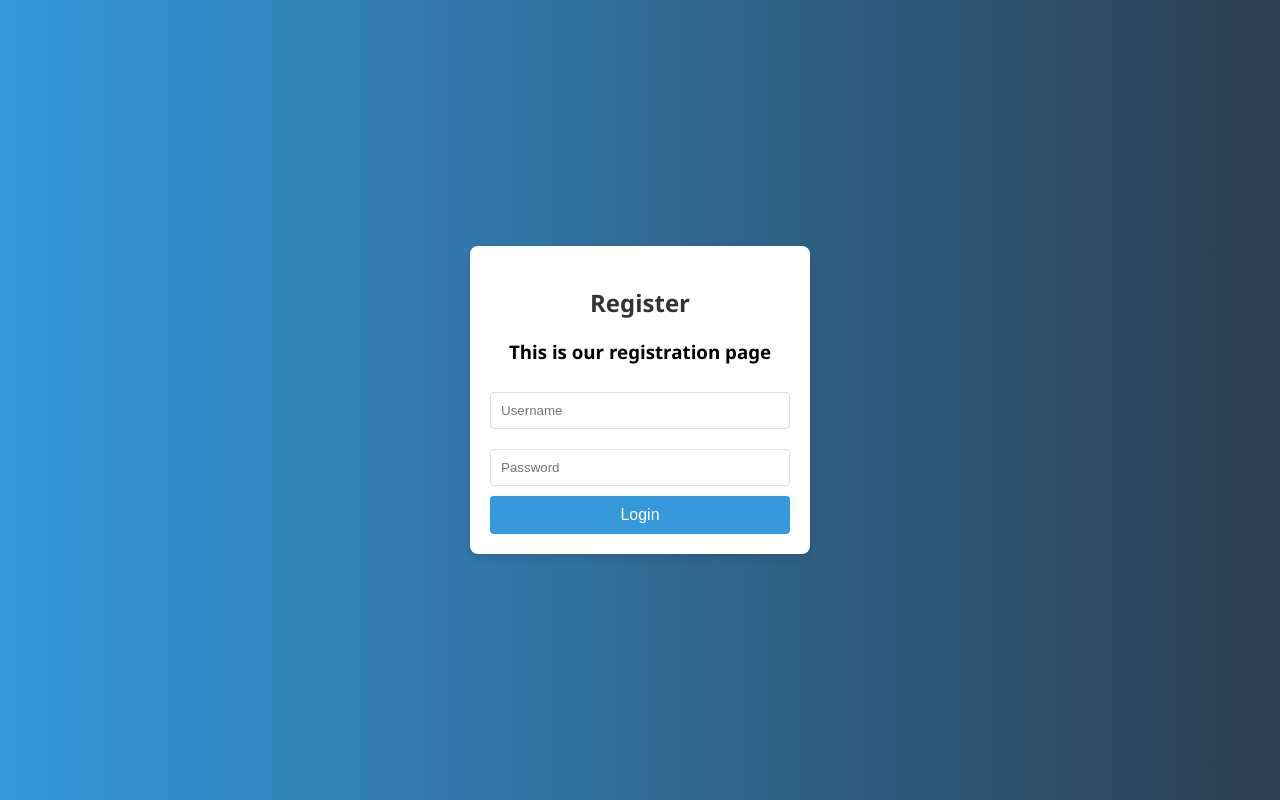
After one commit to Hari0mSingh/-WebSec-Tools, a Flask app: page /register in a window 1280 px wide. The commit adds this page. Run offline with Flask 3, Linux system fonts and the light colour scheme.

Commit message:
feat : register page

```diff
--- a/App/app.py
+++ b/App/app.py
@@ -34,6 +34,23 @@ def login():
             message = "Incorrect username or password"
     return render_template('login.html', message = message)
 
+@app.route('/register', methods=['GET','POST'] )
+def register():
+    message = ''
+    if request.method=='POST':
+        username = request.form.get('username')
+        password = request.form.get('password')
+
+        check_query = "select username from users where username = %s"
+        user_exist = db.engine.execute(check_query,(username,)).fetchone()
+
+        if user_exist:
+            insert_query = "insert into users (username, password) values(%s,%s)"
+            db.engine.execute(insert_query,(username,password))
+
+            message = "Registration successful!"
+
+    return render_template("register.html",message = message)
 
 if __name__ == '__main__':
     app.run(debug=True)
--- a/App/templates/index.html
+++ b/App/templates/index.html
@@ -30,6 +30,9 @@
     <a href="/login">
       <button style="margin-right: 350px;">Login</button>
     </a>
+    <a href="/register">
+      <button style="margin-right: 350px;">Register for new account</button>
+    </a>
     <script src="{{ url_for('static', filename='script.js') }}"></script>
   </body>
 </html>
--- /dev/null
+++ b/App/templates/register.html
@@ -0,0 +1,72 @@
+<!DOCTYPE html>
+<html lang="en">
+
+<head>
+    <meta charset="UTF-8">
+    <meta name="viewport" content="width=device-width, initial-scale=1.0">
+    <title>register</title>
+    <style>
+        body {
+            margin: 0;
+            padding: 0;
+            font-family: 'Segoe UI', Tahoma, Geneva, Verdana, sans-serif;
+            background: linear-gradient(to right, #3498db, #2c3e50);
+            display: flex;
+            align-items: center;
+            justify-content: center;
+            height: 100vh;
+        }
+
+        .login-container {
+            background: #fff;
+            padding: 20px;
+            border-radius: 8px;
+            box-shadow: 0 4px 8px rgba(0, 0, 0, 0.1);
+            width: 300px;
+            text-align: center;
+        }
+
+        .login-container h2 {
+            color: #333;
+        }
+
+        .login-input {
+            width: 100%;
+            padding: 10px;
+            margin: 10px 0;
+            border: 1px solid #ddd;
+            border-radius: 4px;
+            box-sizing: border-box;
+        }
+
+        .login-button {
+            width: 100%;
+            padding: 10px;
+            background: #3498db;
+            color: #fff;
+            border: none;
+            border-radius: 4px;
+            cursor: pointer;
+            font-size: 16px;
+        }
+
+        .login-button:hover {
+            background: #2980b9;
+        }
+    </style>
+</head>
+
+<body>
+    <div class="login-container">
+        <h2>Register</h2>
+        <h3>This is our registration page</h3>
+        <form method="post" action="/register">
+            <input type="text" class="login-input" name="username" placeholder="Username" required>
+            <input type="password" class="login-input" name="password" placeholder="Password" required>
+            <button type="submit" class="login-button">Login</button>
+        </form>
+        <div >{{ message }}</div><!--we are allowing user input to reflect the page for testing purpose-->
+    </div>
+</body>
+
+</html>
```
